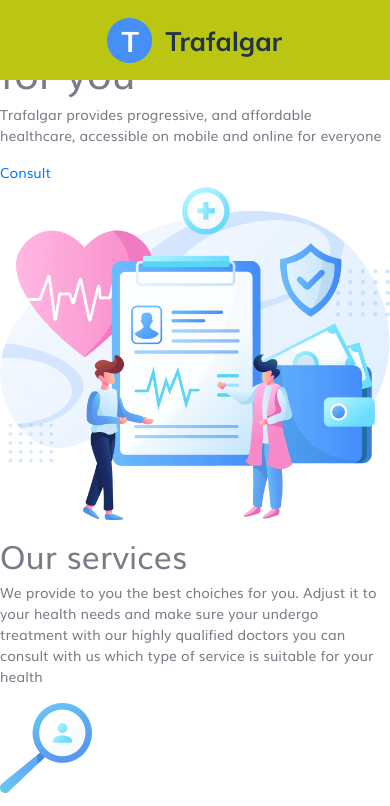
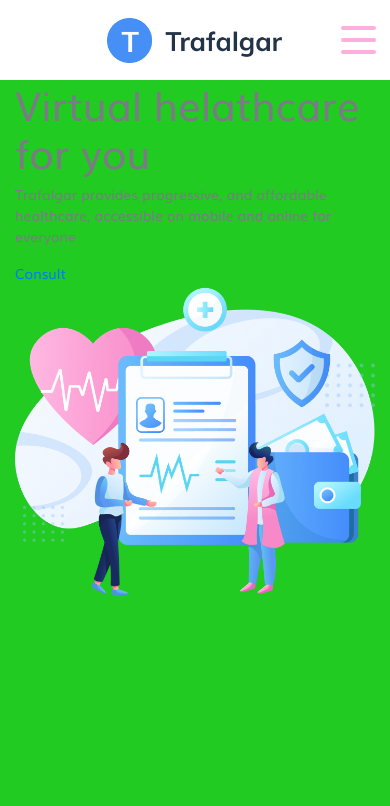
Before and after one commit to leandroti7/Trafalgar, a website built with webpack: page public/index.html in a window 390 px wide. Shown: the top 806 px of the page. Built offline with nearby package versions, Linux system fonts and the light colour scheme.

Commit message:
finishing header mobile 375

```diff
--- a/public/index.html
+++ b/public/index.html
@@ -21,9 +21,14 @@
                 <li class="items">About us</li>
             </ul>
         </nav>
+        <span class="menu-mobile">
+            <span></span>
+            <span></span>
+            <span></span>
+        </span>
     </header>
     <section id="banner">
-        <div class="container-banner">
+        <div class="container-banner container">
             <div class="content-banner">
                 <h1 class="title-banner">Virtual helathcare for you</h1>
                 <p class="text-paragraf">
@@ -173,7 +178,7 @@
             <div class="content-article">
                 <div class="card-articles">
                     <figure class="header-card">
-                        <img src="../src/assets/img/image 1.png" alt="Disease detection">
+                        <img class="img-fluid" src="../src/assets/img/image 1.png" alt="Disease detection">
                     </figure>
                     <div class="body-card">
                         <h3 class="title-card">Disease detection, check up in the laboratory</h3>
@@ -186,7 +191,7 @@
                 </div>
                 <div class="card-articles">
                     <figure class="header-card">
-                        <img src="../src/assets/img/image 2.png" alt="Herbal medicines">
+                        <img class="img-fluid" src="../src/assets/img/image 2.png" alt="Herbal medicines">
                     </figure>
                     <div class="body-card">
                         <h3 class="title-card">Herbal medicines that are safe for consumption</h3>
@@ -199,7 +204,7 @@
                 </div>
                 <div class="card-articles">
                     <figure class="header-card">
-                        <img src="../src/assets/img/image 3.png" alt="Natural care">
+                        <img class="img-fluid" src="../src/assets/img/image 3.png" alt="Natural care">
                     </figure>
                     <div class="body-card">
                         <h3 class="title-card">Natural care for healthy facial skin</h3>
--- /dev/null
+++ b/src/sass/components/banner.sass
@@ -0,0 +1,6 @@
+#banner
+    height: calc( 100vh - 80px )
+    width: 100vw
+    background: #21cb21
+    margin-top: 80px
+    position: relative
--- a/src/sass/components/header.sass
+++ b/src/sass/components/header.sass
@@ -1,11 +1,16 @@
+$spothligthColor: #feafde
+$white: #fff
+
 #header
     position: fixed
+    top: 0
     display: flex
     width: 100%
     height: 80px
     justify-content: center
     align-items: center
-    background: #bbc612
+    z-index: 10
+    background: $white
     figure
         margin: 0
         width: 176px
@@ -20,3 +25,20 @@
     nav
         position: absolute
         display: none
+    .menu-mobile
+        height: 45%
+        width: 10%
+        position: absolute
+        display: flex
+        flex-direction: column
+        align-items: center
+        justify-content: space-around
+        right: 3%
+        span
+            border-radius: 10px
+            display: flex
+            justify-content: center
+            align-items: center
+            height: 10%
+            width: 90%
+            background: $spothligthColor
--- a/src/sass/style.sass
+++ b/src/sass/style.sass
@@ -2,3 +2,4 @@
 
 //components
 @import './components/header';
+@import './components/banner';
```
Also changed, not shown: src/sass/components/base.scss (+6 -5 lines).
